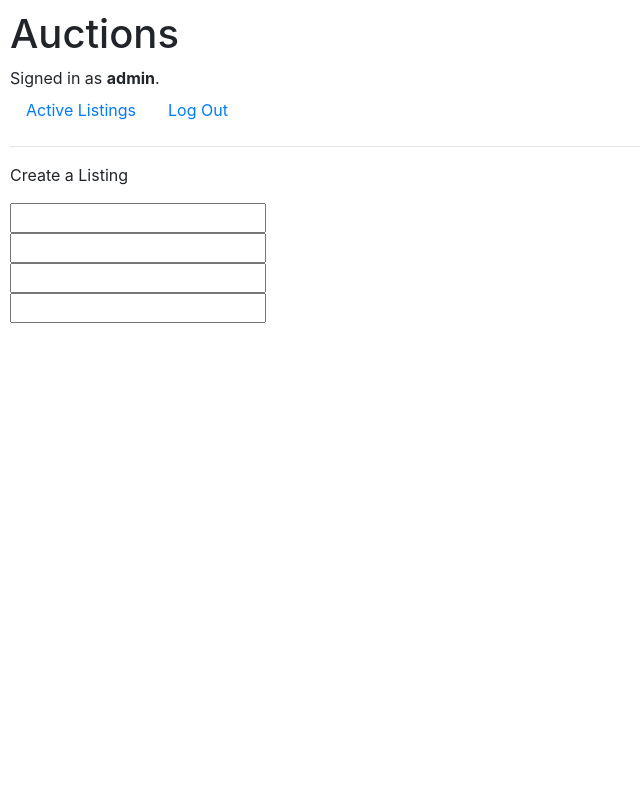
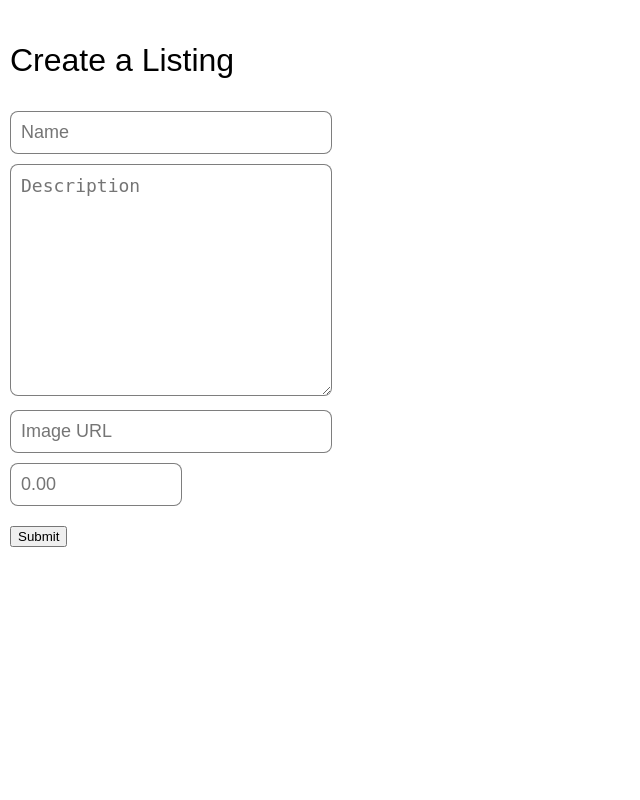
Before and after one commit to Cybersoul2042/commerce, a Django app: page /NewListing in a window 1280 px wide. Shown: the whole page, without its empty margins (0-640 px from the left). Run offline with Django 3.2, Linux system fonts and the light colour scheme; a user stored in the database is signed in; some libraries are stand-ins or nearby versions.

Commit message:
Some work

```diff
--- /dev/null
+++ b/auctions/static/auctions/newListing.css
@@ -0,0 +1,73 @@
+body{
+    width: 100%;
+    height: 100vh;
+    color: black;
+    margin: 0;
+    font-family: Arial, Helvetica, sans-serif;
+}
+
+.container{
+    width: 100%;
+    position: relative;
+}
+
+.form_container{
+    position: absolute;
+    width: 100%;
+    height: fit-content;
+
+}
+
+.form{
+    padding: 10px;
+}
+
+.form_header > p{
+    font-size: 32px;
+}
+
+.form_body{
+    display: flex;
+    flex-direction: column;
+    gap: 10px;
+}
+
+textarea{
+    resize: vertical;
+    transition: outline ease 0.4s, border ease 0.4s;
+    width: 300px;
+    overflow: hidden;
+    padding: 10px;
+    font-size: 18px;
+    border-radius: 8px;
+    border: 1px solid rgba(0, 0, 0, 0.507);
+}
+textarea:focus{
+    transition: outline ease 0.4s, border ease 0.4s;
+    border: 1px solid rgb(231, 53, 255);
+    outline: 1px solid rgb(231, 53, 255);
+}
+
+input{
+    transition: outline ease 0.4s, border ease 0.4s;
+    width: 300px;
+    overflow: hidden;
+    padding: 10px;
+    font-size: 18px;
+    border-radius: 8px;
+    border: 1px solid rgba(0, 0, 0, 0.507);
+}
+input:focus{
+    transition: outline ease 0.4s, border ease 0.4s;
+    border: 1px solid rgb(231, 53, 255);
+    outline: 1px solid rgb(231, 53, 255);
+}
+
+.bid_input > input{
+    width: 150px;
+}
+
+
+.submit_input{
+    margin-top: 20px;
+}
--- a/auctions/templates/auctions/layout.html
+++ b/auctions/templates/auctions/layout.html
@@ -22,6 +22,9 @@
             </li>
             {% if user.is_authenticated %}
                 <li class="nav-item">
+                    <a class="nav-link" href="{% url 'newListing' %}">New Listing</a>
+                </li>
+                <li class="nav-item">
                     <a class="nav-link" href="{% url 'logout' %}">Log Out</a>
                 </li>
             {% else %}
--- a/auctions/templates/auctions/newListing.html
+++ b/auctions/templates/auctions/newListing.html
@@ -1,30 +1,42 @@
-{% extends "auctions/layout.html" %}
-
 {% load static %}
 
-
-{% block body %}
+<!DOCTYPE html>
+<html lang="en">
+    <head>
+        <meta charset="UTF-8">
+        <meta name="viewport" content="width=device-width, initial-scale=1.0">
+        <link rel="stylesheet" href="{% static 'auctions/newListing.css' %}">
+        <title>New Listing</title>
+    </head>
+    <body>
+        <div class="container">
             <div class="form_container">
                 <div class="form">
                     <form method="POST" action="{% url 'index' %}">
+                        {% csrf_token %}
                         <div class="form_header">
                             <p>Create a Listing</p>
                         </div>
                         <div class="form_body">
                             <div class="name_input">
-                        <input type="text">
+                                <input type="text" placeholder="Name">
                             </div>
                             <div class="text_input">
-                        <input type="text">
+                                <textarea  name="description" rows="10" placeholder="Description"></textarea>
                             </div>
-                    <div class="url_input">
-                        <input type="url">
+                            <div class="url_input" >
+                                <input type="url" placeholder="Image URL">
                             </div>
                             <div class="bid_input">
-                        <input type="number" step="0.01">
+                                <input type="number" step="0.01" placeholder="0.00">
                             </div>
+                        </div>
+                        <div class="submit_input">
+                            <button type="submit">Submit</button>
                         </div>
                     </form>
                 </div>
             </div>
-{% endblock body %}
+        </div>
+    </body>
+</html>
--- a/auctions/urls.py
+++ b/auctions/urls.py
@@ -4,7 +4,7 @@ from . import views
 
 urlpatterns = [
     path("", views.index, name="index"),
-    path("NewListing", views.CreateListing, name="NewListing"),
+    path("NewListing", views.CreateListing, name="newListing"),
     path("login", views.login_view, name="login"),
     path("logout", views.logout_view, name="logout"),
     path("register", views.register, name="register")
--- a/auctions/views.py
+++ b/auctions/views.py
@@ -1,4 +1,5 @@
 from django.contrib.auth import authenticate, login, logout
+from django.contrib.auth.decorators import login_required
 from django.db import IntegrityError
 from django.http import HttpResponse, HttpResponseRedirect
 from django.shortcuts import render
@@ -13,9 +14,12 @@ def index(request):
         "items": items
     })
 
+@login_required
 def CreateListing(request):
+    if request.method == "POST":
+        pass
+
     return render(request, "auctions/newListing.html")
-
 
 def login_view(request):
     if request.method == "POST":
```
Also changed, not shown: auctions/templates/auctions/index.html (+9 -1 lines), db.sqlite3. Lines whose indentation alone changed are shown as unchanged.
